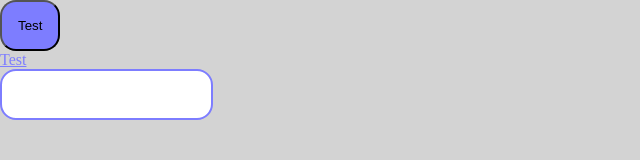
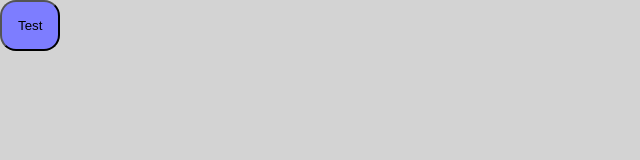
Before and after one commit to GulnazAlisherova/6.12.21, a plain HTML site: page index.html in a window 1280 px wide. Shown: the whole page, without its empty margins (0-640 px from the left). Drawn offline with Linux system fonts and the light colour scheme.

```diff
--- a/index.html
+++ b/index.html
@@ -10,8 +10,6 @@
 <body>
 
 <button>Test</button><br>
-<a href="#">Test</a><br>
-<input type="text"><br>
 
 </body>
 </html>
```
